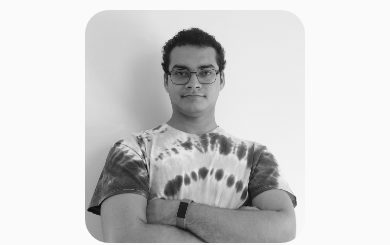
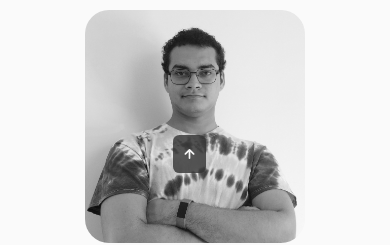
Before and after one commit to DevArturoOrtueta/arturo-ortueta, a React (Vite) app: page / in a window 390 px wide. Shown: the part 840-1085 px from the top of the page. Built offline with nearby package versions, Linux system fonts and the light colour scheme.

Commit message:
ScrollUp button

```diff
--- a/src/App.jsx
+++ b/src/App.jsx
@@ -6,6 +6,7 @@
 import Skills from './components/skills/Skills'
 import Services from './components/services/Services'
 import Footer from './components/footer/Footer'
+import ScrollUp from './components/scrollup/ScrollUp'
 
 export const App = () => {
   return (
@@ -17,8 +18,10 @@
       <About/>
       <Skills/>
       <Services/>
-      <Footer/>
+
     </main>
+    <Footer/>
+    <ScrollUp/>
     </>
   )
 }
--- /dev/null
+++ b/src/components/scrollup/ScrollUp.jsx
@@ -0,0 +1,17 @@
+import React from 'react'
+import './scrollup.css'
+
+const ScrollUp = () => {
+    window.addEventListener("scroll", function (){
+        const scrollUp = document.querySelector(".scrollup");
+        if(this.scrollY >= 560) scrollUp.classList.add("show-scroll");
+        else scrollUp.classList.remove("show-scroll")
+    })
+  return (
+    <a href="#home" className="scrollup">
+        <i className="uil uil-arrow-up scrollup__icon"></i>
+    </a>
+  )
+}
+
+export default ScrollUp
--- /dev/null
+++ b/src/components/scrollup/scrollup.css
@@ -0,0 +1,57 @@
+.scrollup{
+    position: fixed;
+    right: 2.5rem;
+    bottom: -20%;
+    background-color: var(--title-color);
+    opacity: 0.8;
+    padding: 0.3rem 0.5rem;
+    border-radius: 0.4rem;
+    z-index: var(--z-tooltip);
+    transition: .4s;
+}
+
+.scrollup__icon{
+    font-size: 1.5rem;
+    color: var(--container-color);
+}
+
+.scrollup:hover{
+    background-color: var(--title-color-dark);
+}
+
+/* Show Scroll */
+
+.show-scroll{
+    bottom: 3rem;
+}
+
+
+/*=============== BREAKPOINTS ===============*/
+/* For large devices */
+@media screen and (max-width: 992px) {
+    .scrollup{
+        right: 11.5rem;
+        padding: 0.25rem 0.4rem;
+    }
+
+    .scrollup__icon{
+        font-size: 1.25rem;
+    }
+  }
+
+  /* For medium devices */
+  @media screen and (max-width: 768px) {
+    .show-scroll{
+        bottom: 4rem;
+    }
+  }
+
+  @media screen and (max-width: 576px) {
+  }
+
+  /* For small devices */
+  @media screen and (max-width: 350px) {
+    .scrollup{
+        right: 1rem;
+    }
+  }
```
